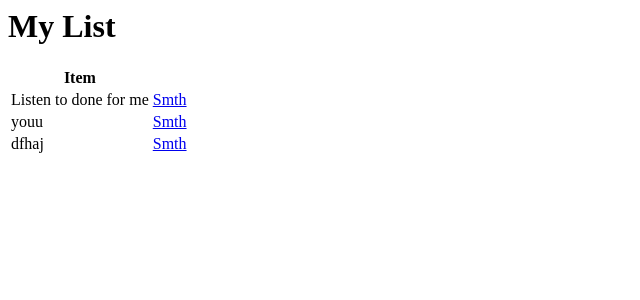
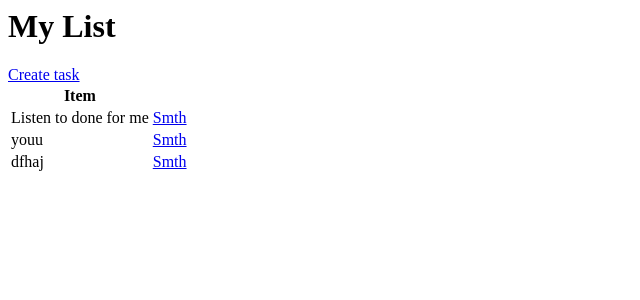
Before and after one commit to nyac-1/django-todo-application, a Django app: page / in a window 1280 px wide. Shown: the top 300 px of the page, without its empty margins (0-640 px from the left). Run offline with Django 4.2, Linux system fonts and the light colour scheme; data comes from the database, SQL or seed files in the repository; both versions use the stored data as it was after the commit.

Commit message:
update: create task object

```diff
--- a/todo_list/base/templates/base/task_list.html
+++ b/todo_list/base/templates/base/task_list.html
@@ -1,4 +1,5 @@
 <h1>My List</h1>
+<a href = "{% url 'task-create' %}" >Create task</a>
 
 <table>
     {% if tasks %}
@@ -10,7 +11,7 @@
     {% for task in tasks %}
         <tr>
             <td>{{task.title}}</td>
-            <td><a href = "task/{{task.id}}">Smth</a></td>
+            <td><a href = "/task/{{task.id}}">Smth</a></td>
         </tr>
 
     {% empty %}
--- a/todo_list/base/urls.py
+++ b/todo_list/base/urls.py
@@ -1,7 +1,8 @@
 from django.urls import path
-from .views import TaskList, TaskDetail
+from .views import TaskList, TaskDetail, TaskCreate
 
 urlpatterns = [
-    path('', TaskList.as_view(), name = 'tasks'),
-    path('task/<int:pk>', TaskDetail.as_view(), name = 'tasks'),
+    path('', TaskList.as_view(), name='tasks'),
+    path('task/<int:pk>/', TaskDetail.as_view(), name='task'),
+    path('task-create/', TaskCreate.as_view(), name='task-create'),
 ]
--- a/todo_list/base/views.py
+++ b/todo_list/base/views.py
@@ -3,14 +3,22 @@ from django.http import HttpResponse
 
 from django.views.generic.list import ListView
 from django.views.generic.detail import DetailView
+from django.views.generic.edit import CreateView
+from django.urls import reverse_lazy
+
 from .models import Task
 
 class TaskList(ListView):
     model = Task
     context_object_name = 'tasks'
 
-
 class TaskDetail(DetailView):
     model = Task
     context_object_name = 'task'
     template_name = 'base/task.html'
+
+class TaskCreate(CreateView):
+    model = Task
+    fields = '__all__'
+    success_url = reverse_lazy('tasks')
+    template_name = 'base/task_form.html'
```
Also changed, not shown: todo_list/base/templates/base/task_form.html (added, +7 -0 lines), todo_list/db.sqlite3.
